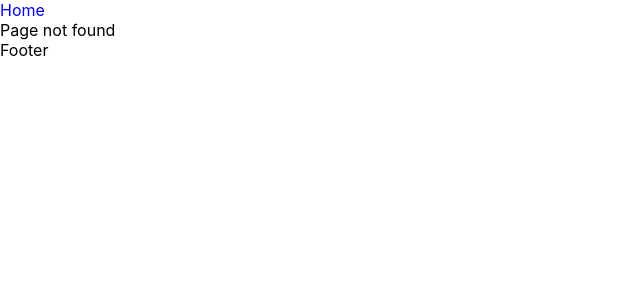
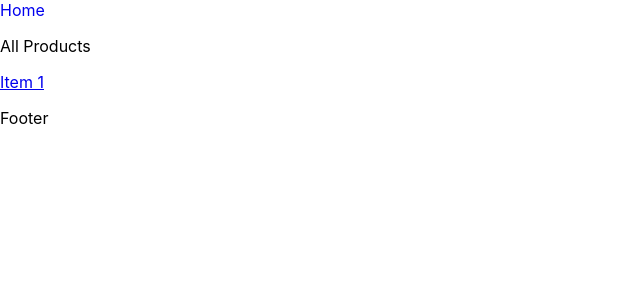
Before and after one commit to Selchuk-Karakus/carriers-of-hope-v2, a React (Create React App) app in the folder client/: page /all-products in a window 1280 px wide. Before the commit this address had no page. Shown: the top 300 px of the page, without its empty margins (0-640 px from the left). Built offline with nearby package versions, Linux system fonts and the light colour scheme.

Commit message:
renaming
renamed 'item' to 'product'

```diff
--- a/client/src/App.js
+++ b/client/src/App.js
@@ -1,8 +1,8 @@
 import "./App.css";
 import { Routes, Route } from "react-router-dom";
 import Homepage from "./components/Homepage";
-import AllItems from "./components/AllItems";
-import ItemDetails from "./components/ItemDetails";
+import AllProducts from "./components/AllProducts";
+import ProductDetails from "./components/ProductDetails";
 import RequestForm from "./components/RequestForm";
 import Navbar from "./components/Navbar";
 import OrderSummary from "./components/OrderSummary";
@@ -15,9 +15,12 @@ function App() {
       <Navbar />
       <Routes>
         <Route path="/" element={<Homepage />}></Route>
-        <Route path="all-items" element={<AllItems />}></Route>
-        <Route path="item-details/:itemId" element={<ItemDetails />}></Route>
-        <Route path="item-details" element={<ItemDetails />}></Route>
+        <Route path="all-products" element={<AllProducts />}></Route>
+        <Route
+          path="product-details/:itemId"
+          element={<ProductDetails />}
+        ></Route>
+        <Route path="product-details" element={<ProductDetails />}></Route>
         <Route path="request-form" element={<RequestForm />}></Route>
         <Route path="order-summary" element={<OrderSummary />}></Route>
         <Route path="*" element={<NoMatch />}></Route>
--- a/client/src/components/AllItems.js
+++ b/client/src/components/AllProducts.js
@@ -1,12 +1,12 @@
 import React from "react";
 import { Link } from "react-router-dom";
 
-function AllItems() {
+function AllProducts() {
   return (
     <>
       <div>
-        <p>All Items</p>
-        <Link to="/item-details">
+        <p>All Products</p>
+        <Link to="/product-details">
           {" "}
           <div>
             <p>Item 1</p>
@@ -17,4 +17,4 @@ function AllItems() {
   );
 }
 
-export default AllItems;
+export default AllProducts;
--- a/client/src/components/Homepage.js
+++ b/client/src/components/Homepage.js
@@ -5,7 +5,7 @@ function Homepage() {
   return (
     <div>
       <div>Homepage</div>
-      <Link to="all-items">All Items</Link>
+      <Link to="all-products">All Products</Link>
     </div>
   );
 }
--- a/client/src/components/ItemDetails.js
+++ b/client/src/components/ProductDetails.js
@@ -1,13 +1,13 @@
 import React from "react";
 import { useNavigate } from "react-router-dom";
 
-function ItemDetails() {
+function ProductDetails() {
   const navigate = useNavigate();
   return (
     <>
       <div>
-        <p>item name</p>
-        <p>item description</p>
+        <p>Product name</p>
+        <p>Product description</p>
         <img alt="" />
 
         <button onClick={() => navigate("/request-form")}>place request</button>
@@ -16,4 +16,4 @@ function ItemDetails() {
   );
 }
 
-export default ItemDetails;
+export default ProductDetails;
```
